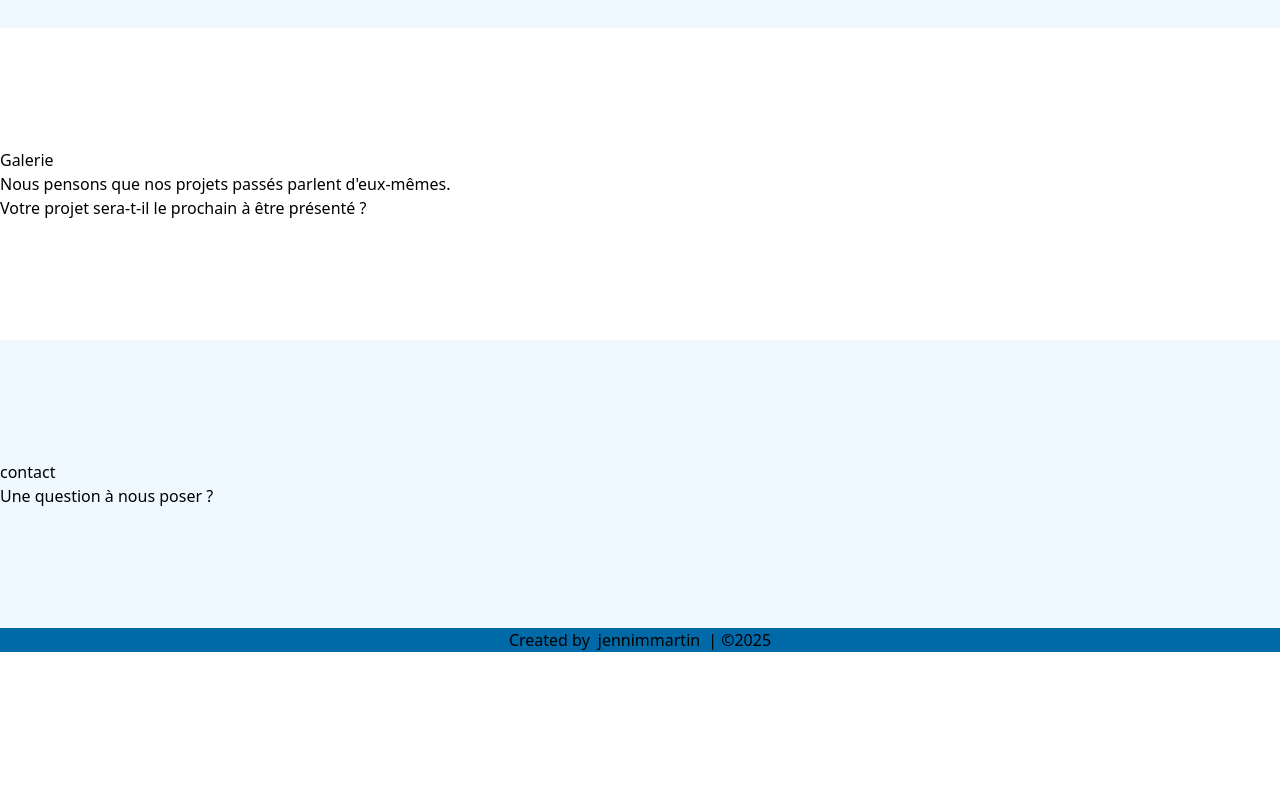
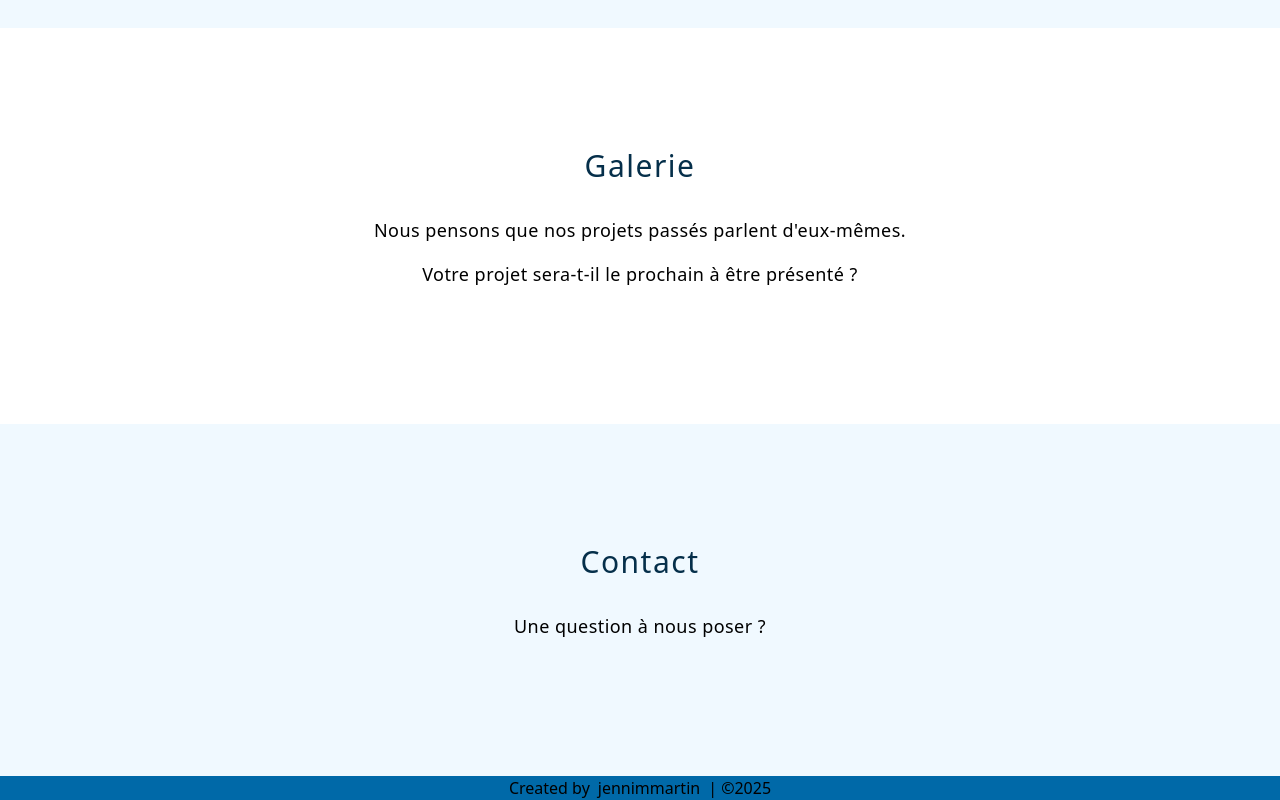
Before and after one commit to jennimmartin/freydier, a React (Vite) app: page / in a window 1280 px wide. Shown: the part 912-1712 px from the top of the page. Before the commit the page ends 1564 px from the top, so only its background shows below. Built offline with nearby package versions, Linux system fonts and the light colour scheme.

Commit message:
Formatting of Contact and Gallery Sections

```diff
--- a/src/components/Contact.jsx
+++ b/src/components/Contact.jsx
@@ -2,8 +2,12 @@ const Contact = () => {
   return (
     <div className="bg-sky-50 py-30">
       <div className="mx-auto max-w-7xl" id="contact">
-        <h3>contact</h3>
-        <p>Une question à nous poser ?</p>
+        <h3 className="text-center text-2xl text-bold tracking-wider text-sky-950 pb-8 md:text-3xl">
+          Contact
+        </h3>
+        <p className="text-center pb-4 tracking-wide px-8 md:text-lg">
+          Une question à nous poser ?
+        </p>
       </div>
     </div>
   );
--- a/src/components/Gallery.jsx
+++ b/src/components/Gallery.jsx
@@ -2,9 +2,15 @@ const Gallery = () => {
   return (
     <div>
       <div className="mx-auto max-w-7xl py-30" id="galerie">
-        <h2>Galerie</h2>
-        <p>Nous pensons que nos projets passés parlent d'eux-mêmes. </p>
-        <p>Votre projet sera-t-il le prochain à être présenté ?</p>
+        <h2 className="text-center text-2xl text-bold tracking-wider text-sky-950 pb-8 md:text-3xl">
+          Galerie
+        </h2>
+        <p className="text-center pb-4 tracking-wide px-8 md:text-lg">
+          Nous pensons que nos projets passés parlent d'eux-mêmes.
+        </p>
+        <p className="text-center pb-4 tracking-wide px-8 md:text-lg">
+          Votre projet sera-t-il le prochain à être présenté ?
+        </p>
       </div>
     </div>
   );
```
